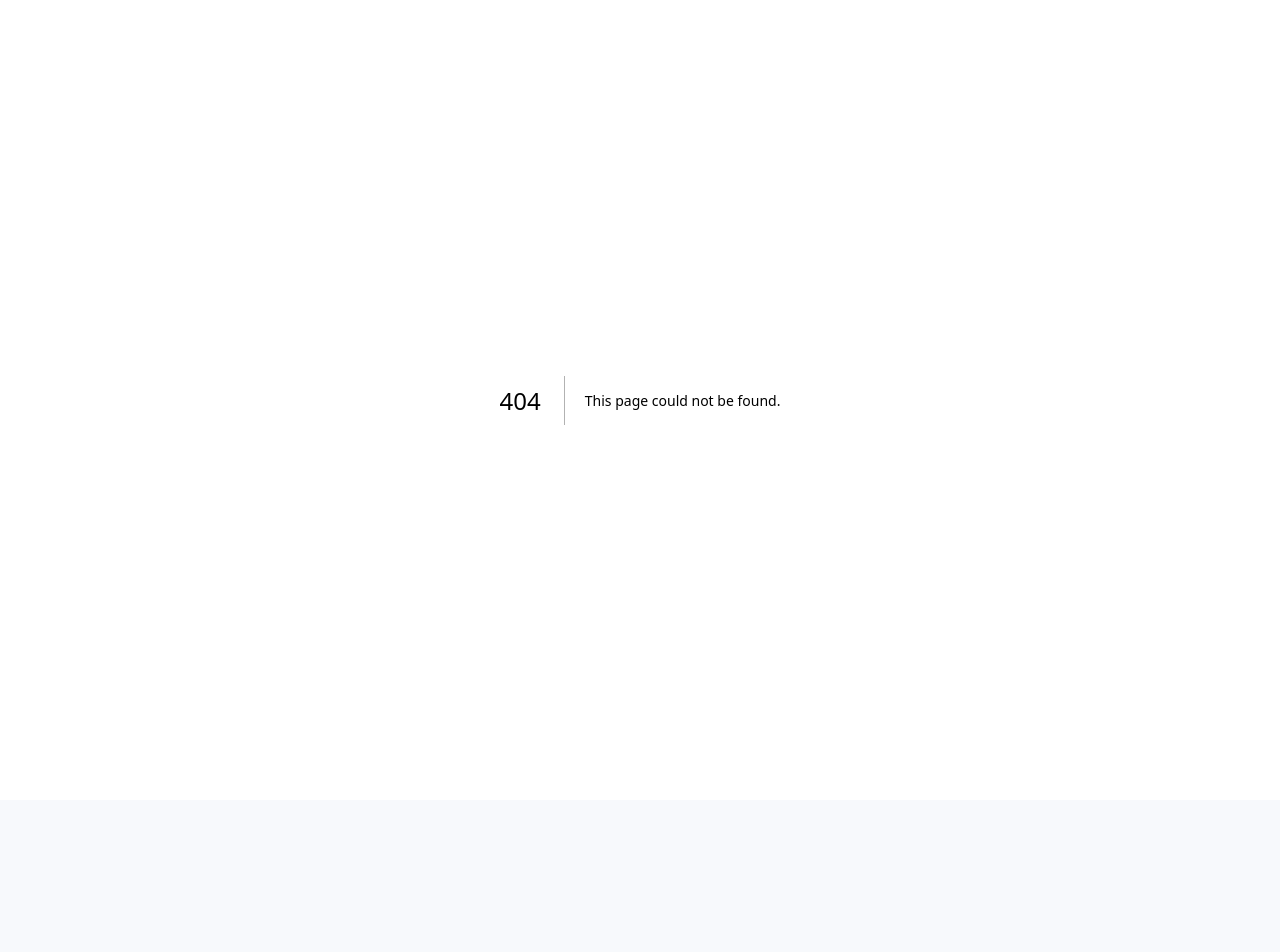
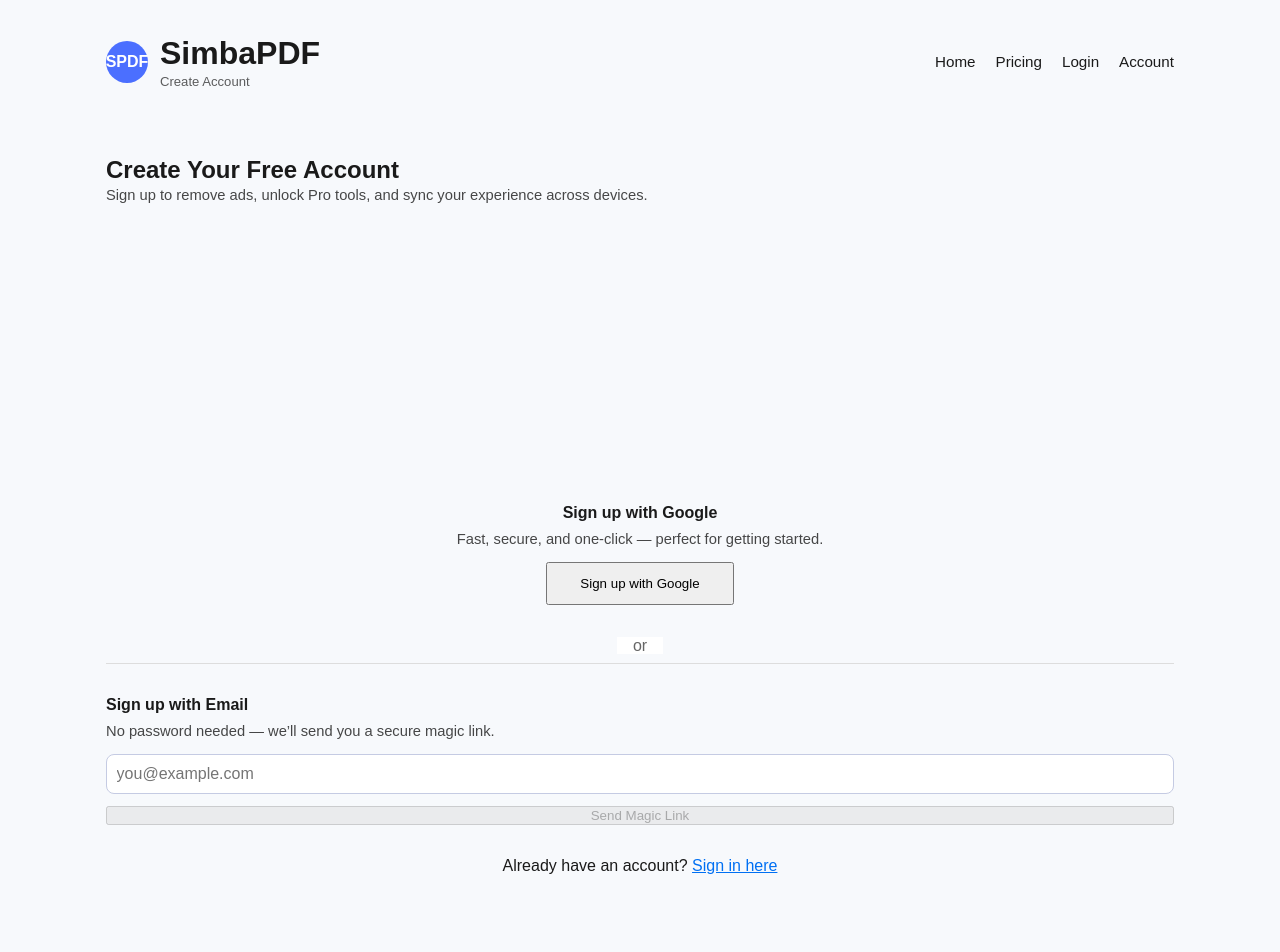
Before and after one commit to gsimbini/pdf-merge-site, a Next.js app: page /signup in a window 1280 px wide. Before the commit this address had no page. Shown: the top 952 px of the page. Before the commit the page ends 800 px from the top, so only its background shows below. Built offline with nearby package versions, Linux system fonts and the light colour scheme.

Commit message:
Add dedicated Sign Up page with Google and email magic link

```diff
--- /dev/null
+++ b/pages/signup.js
@@ -0,0 +1,218 @@
+'use client';
+
+// pages/signup.js
+import Head from 'next/head';
+import Link from 'next/link';
+import { useEffect, useState } from "react";
+import { getSupabase } from "../lib/supabaseClient";
+import ProBadge from "../components/ProBadge";
+import AdBanner from "../components/AdBanner";
+
+export default function SignupPage() {
+  const [email, setEmail] = useState("");
+  const [sent, setSent] = useState(false);
+  const [busy, setBusy] = useState(false);
+  const [error, setError] = useState("");
+
+  // Pre-fill email from localStorage if available (e.g., from previous visit)
+  useEffect(() => {
+    if (typeof window === "undefined") return;
+    const saved = localStorage.getItem("simbapdf_email") || "";
+    if (saved) setEmail(saved);
+  }, []);
+
+  // Google Sign-Up
+  async function signUpWithGoogle() {
+    setError("");
+    setBusy(true);
+
+    try {
+      const supabase = getSupabase();
+      if (!supabase) {
+        setError("Sign-up service is temporarily unavailable.");
+        setBusy(false);
+        return;
+      }
+
+      const { error } = await supabase.auth.signInWithOAuth({
+        provider: "google",
+        options: {
+          redirectTo: `${window.location.origin}/auth/callback`,
+        },
+      });
+
+      if (error) throw error;
+      // Redirect happens automatically
+    } catch (e) {
+      setError(e?.message || "Google sign-up failed. Please try again.");
+      setBusy(false);
+    }
+  }
+
+  // Email Magic Link Sign-Up (creates account if new)
+  async function sendMagicLink() {
+    setError("");
+    setSent(false);
+
+    if (!email || !/^\S+@\S+\.\S+$/.test(email)) {
+      setError("Please enter a valid email address.");
+      return;
+    }
+
+    setBusy(true);
+
+    try {
+      const supabase = getSupabase();
+      if (!supabase) {
+        setError("Sign-up service is temporarily unavailable.");
+        setBusy(false);
+        return;
+      }
+
+      // signUp creates a new user if email doesn't exist
+      const { error } = await supabase.auth.signUp({
+        email: email.trim().toLowerCase(),
+        options: {
+          emailRedirectTo: `${window.location.origin}/auth/callback`,
+        },
+      });
+
+      if (error) {
+        // If user already exists, Supabase returns an error — treat as "check email"
+        if (error.message.includes("already registered")) {
+          setSent(true);
+          setMessage("Account already exists — check your email for a magic link to sign in.");
+        } else {
+          throw error;
+        }
+      } else {
+        setSent(true);
+        localStorage.setItem("simbapdf_email", email.trim().toLowerCase());
+      }
+    } catch (e) {
+      setError(e?.message || "Failed to send sign-up link. Please try again.");
+    } finally {
+      setBusy(false);
+    }
+  }
+
+  return (
+    <>
+      <Head>
+        <title>Create Account - SimbaPDF</title>
+        <meta name="description" content="Create a free SimbaPDF account with Google or email. Unlock Pro features and sync across devices." />
+      </Head>
+
+      <div className="page">
+        <header className="header">
+          <div className="brand">
+            <span className="logo-circle">SPDF</span>
+            <div>
+              <h1>SimbaPDF</h1>
+              <p className="tagline">Create Account</p>
+            </div>
+          </div>
+
+          <div style={{ display: "flex", alignItems: "center", gap: "1rem" }}>
+            <nav className="nav">
+              <Link href="/">Home</Link>
+              <Link href="/pricing">Pricing</Link>
+              <Link href="/login">Login</Link>
+              <Link href="/account">Account</Link>
+            </nav>
+            <ProBadge />
+          </div>
+        </header>
+
+        <main className="main">
+          <section className="tool-section">
+            <h2>Create Your Free Account</h2>
+            <p className="hint">
+              Sign up to remove ads, unlock Pro tools, and sync your experience across devices.
+            </p>
+
+            <AdBanner slot="2169503342" />
+
+            {/* Google Sign-Up */}
+            <div className="upload-box" style={{ marginTop: "1.5rem", textAlign: "center" }}>
+              <strong>Sign up with Google</strong>
+              <p className="hint" style={{ marginTop: "0.35rem" }}>
+                Fast, secure, and one-click — perfect for getting started.
+              </p>
+
+              <button
+                type="button"
+                className="primary-btn"
+                onClick={signUpWithGoogle}
+                disabled={busy}
+                style={{ marginTop: "0.75rem", padding: "0.75rem 2rem" }}
+              >
+                {busy ? "Please wait…" : "Sign up with Google"}
+              </button>
+            </div>
+
+            {/* Divider */}
+            <div style={{ textAlign: "center", margin: "2rem 0", color: "#666" }}>
+              <span style={{ background: "#fff", padding: "0 1rem" }}>or</span>
+              <hr style={{ margin: "0.5rem 0", border: "none", borderTop: "1px solid #ddd" }} />
+            </div>
+
+            {/* Email Sign-Up */}
+            <div className="upload-box" style={{ marginTop: "1rem" }}>
+              <strong>Sign up with Email</strong>
+              <p className="hint" style={{ marginTop: "0.35rem" }}>
+                No password needed — we’ll send you a secure magic link.
+              </p>
+
+              <input
+                type="email"
+                placeholder="you@example.com"
+                value={email}
+                onChange={(e) => setEmail(e.target.value)}
+                className="text-input"
+                style={{ width: "100%", marginTop: "0.75rem" }}
+                disabled={busy}
+              />
+
+              <button
+                type="button"
+                className="primary-btn"
+                onClick={sendMagicLink}
+                disabled={busy || !email}
+                style={{ marginTop: "0.75rem", width: "100%" }}
+              >
+                {busy ? "Sending…" : "Send Magic Link"}
+              </button>
+
+              {sent && (
+                <p className="hint" style={{ marginTop: "0.75rem", color: "#28a745" }}>
+                  ✅ Magic link sent! Check your inbox (and spam folder). If you already have an account, you can sign in with the same link.
+                </p>
+              )}
+            </div>
+
+            {/* Error Display */}
+            {error && (
+              <div className="upload-box" style={{ marginTop: "1.5rem", background: "#fff0f0" }}>
+                <strong style={{ color: "#d63031" }}>Error</strong>
+                <p className="hint" style={{ marginTop: "0.35rem", color: "#d63031" }}>
+                  {error}
+                </p>
+              </div>
+            )}
+
+            <p style={{ marginTop: "2rem", textAlign: "center" }}>
+              Already have an account? <Link href="/login" style={{ color: "#0070f3" }}>Sign in here</Link>
+            </p>
+
+            <AdBanner slot="8164173850" />
+          </section>
+        </main>
+
+        <footer className="footer">
+          <p>© {new Date().getFullYear()} SimbaPDF. All rights reserved.</p>
+        </footer>
+      </div>
+    </>
+  );
+}
```
